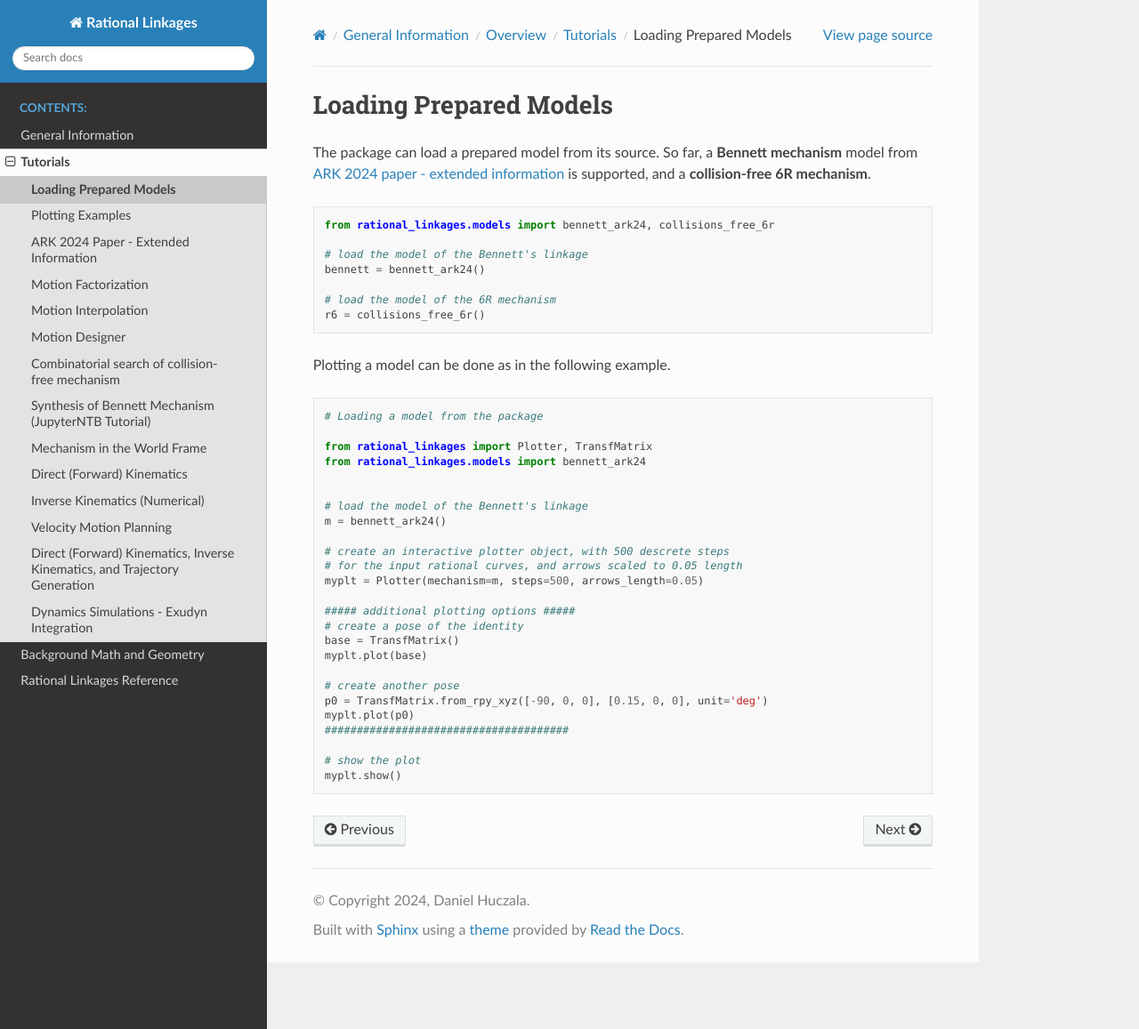
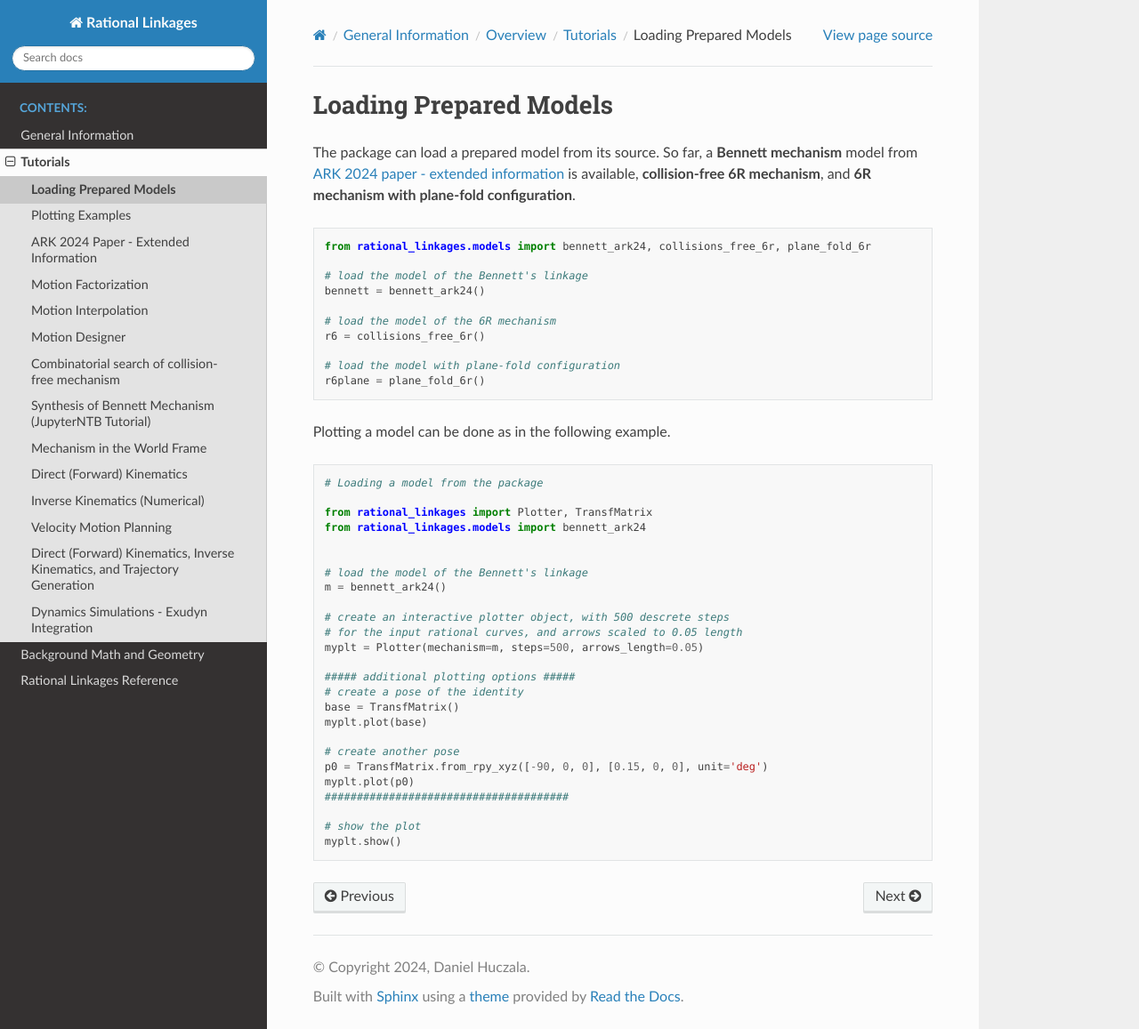
Before and after one commit to hucik14/rational-linkages, a Sphinx documentation site: the page built from docs/source/tutorials/loading_models.rst, in a window 1280 px wide and 1157 px high. Shown: the whole window at 89% size. Built offline with Sphinx 7.4.7 and the Read the Docs theme 3.1.0, drawn with Linux system fonts in a browser that asks for light colours.

Commit message:
update to models

```diff
--- a/docs/source/tutorials/loading_models.rst
+++ b/docs/source/tutorials/loading_models.rst
@@ -4,12 +4,12 @@ Loading Prepared Models
 .. include:: ../refs-weblinks.rst
 
 The package can load a prepared model from its source. So far, a **Bennett mechanism**
-model from :ref:`ARK 2024 paper - extended information<ark2024extended>` is supported,
-and a **collision-free 6R mechanism**.
+model from :ref:`ARK 2024 paper - extended information<ark2024extended>` is available,
+**collision-free 6R mechanism**, and **6R mechanism with plane-fold configuration**.
 
 .. testcode:: [loading_models_example1]
 
-    from rational_linkages.models import bennett_ark24, collisions_free_6r
+    from rational_linkages.models import bennett_ark24, collisions_free_6r, plane_fold_6r
 
     # load the model of the Bennett's linkage
     bennett = bennett_ark24()
@@ -17,9 +17,12 @@ and a **collision-free 6R mechanism**.
     # load the model of the 6R mechanism
     r6 = collisions_free_6r()
 
+    # load the model with plane-fold configuration
+    r6plane = plane_fold_6r()
+
 .. testcleanup:: [loading_models_example1]
 
-    del bennett_ark24, collisions_free_6r
+    del bennett_ark24, collisions_free_6r, plane_fold_6r
     del bennett, r6
 
 Plotting a model can be done as in the following example.
```
Also changed, not shown: 2 other files.
